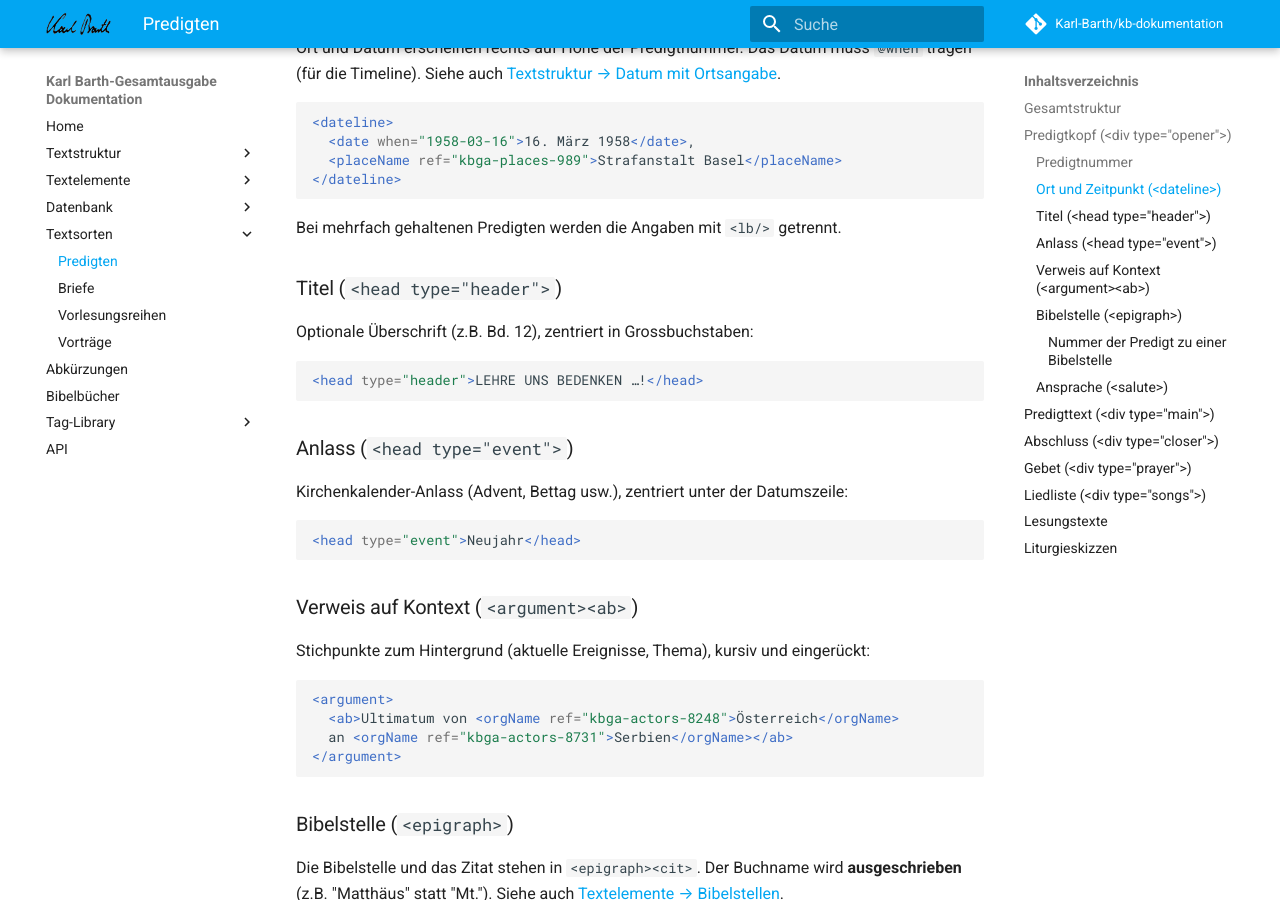
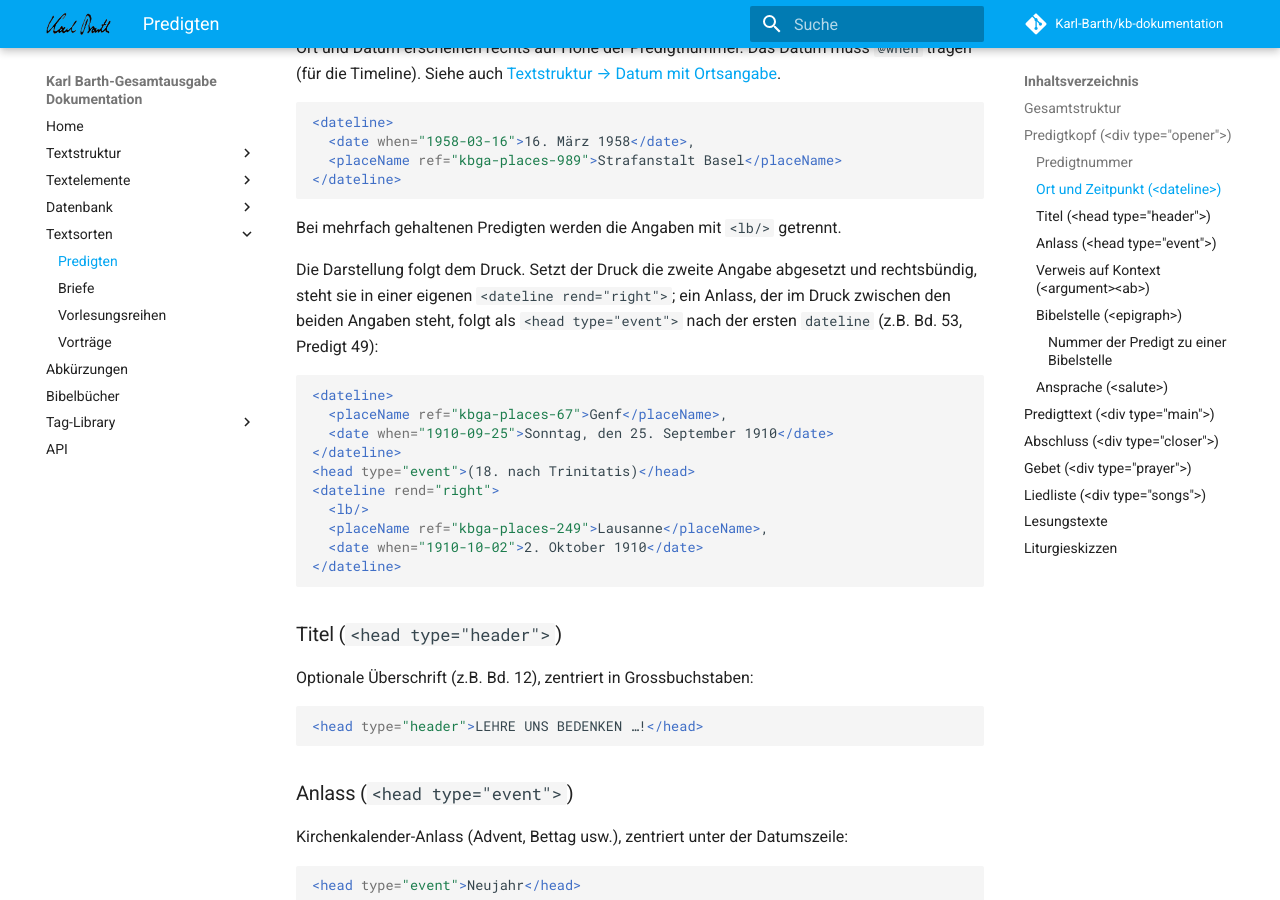
Before and after one commit to Karl-Barth/kb-dokumentation, an MkDocs documentation site: the page built from docs/textsorten/predigten.md, in a window 1280 px wide and 900 px high, scrolled down 1193 px. Built offline with MkDocs 1.6.1 and Material for MkDocs 9.7.7, drawn with Linux system fonts in a browser that asks for light colours; comment, search, counter and statistics services are not loaded.

Commit message:
Predigten: Datumszeile folgt dem Druck, zweite dateline rend="right"
Mehrfach gehaltene Predigten: abgesetzte zweite Angabe als eigene
<dateline rend="right">, Anlass dazwischen als head[@type="event"].
Beispiel Bd. 53, Predigt 49.

````diff
--- a/docs/textsorten/predigten.md
+++ b/docs/textsorten/predigten.md
@@ -65,6 +65,25 @@ muss `@when` tragen (für die Timeline). Siehe auch
 
 Bei mehrfach gehaltenen Predigten werden die Angaben mit `<lb/>`
 getrennt.
+
+Die Darstellung folgt dem Druck. Setzt der Druck die zweite Angabe
+abgesetzt und rechtsbündig, steht sie in einer eigenen
+`<dateline rend="right">`; ein Anlass, der im Druck zwischen den beiden
+Angaben steht, folgt als `<head type="event">` nach der ersten `dateline`
+(z.B. Bd. 53, Predigt 49):
+
+```xml
+<dateline>
+  <placeName ref="kbga-places-67">Genf</placeName>,
+  <date when="1910-09-25">Sonntag, den 25. September 1910</date>
+</dateline>
+<head type="event">(18. nach Trinitatis)</head>
+<dateline rend="right">
+  <lb/>
+  <placeName ref="kbga-places-249">Lausanne</placeName>,
+  <date when="1910-10-02">2. Oktober 1910</date>
+</dateline>
+```
 
 ### Titel (`<head type="header">`)
 
````
